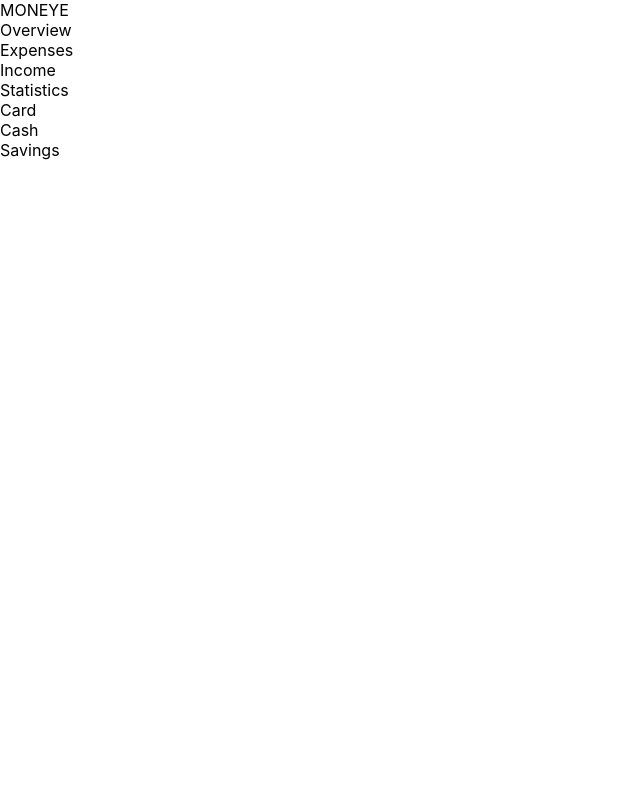
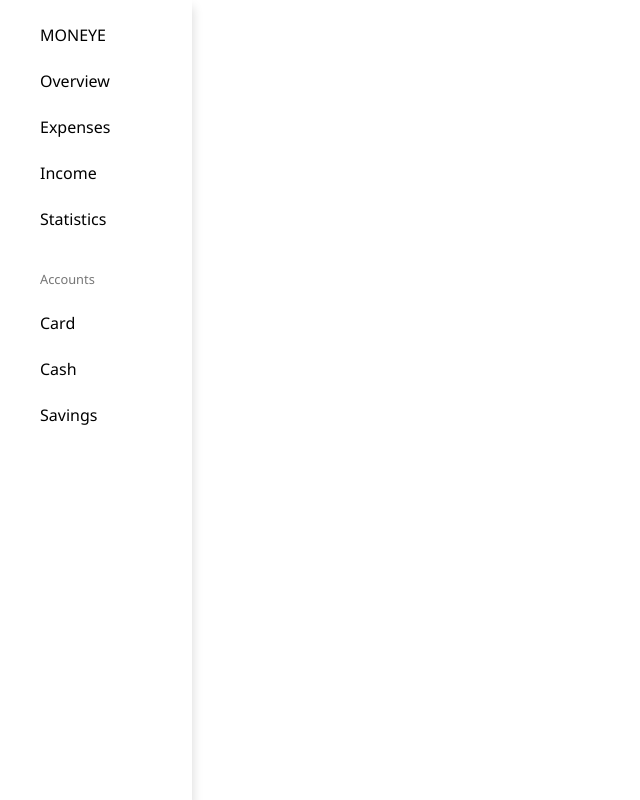
Before and after one commit to JustD4nTe/Moneye, a React (Create React App) app in the folder client/: page / in a window 1280 px wide. Shown: the whole page, without its empty margins (0-640 px from the left). Built offline with nearby package versions, Linux system fonts and the light colour scheme.

Commit message:
Add some styles for navbar

```diff
--- a/client/public/index.html
+++ b/client/public/index.html
@@ -24,7 +24,7 @@
       work correctly both with client-side routing and a non-root public URL.
       Learn how to configure a non-root public URL by running `npm run build`.
     -->
-    <title>React App</title>
+    <title>Moneye - Keep eyes on money</title>
   </head>
   <body>
     <noscript>You need to enable JavaScript to run this app.</noscript>
--- a/client/src/components/Navbar.jsx
+++ b/client/src/components/Navbar.jsx
@@ -5,64 +5,67 @@ import { NavLink } from "react-router-dom";
 import { makeStyles } from "@material-ui/core/styles";
 import { Box } from "@material-ui/core/";
 
-export default function Navigation(props) {
+export default function Navigation() {
   const style = makeStyles({
+    navLinks: {
+      display: "flex",
+      flexDirection: "column",
+    },
     link: {
       textDecoration: "none",
-        color: "black"
-    }
+      color: "black",
+      marginLeft: "40px",
+      marginTop: "24px",
+    },
+    accounts: {
+      marginLeft: "40px",
+      marginTop: "40px",
+      fontSize: "0.8em",
+      color: "#767676",
+    },
   })();
 
   return (
-    <div className="header-menu">
+    <div className="navbar">
       {/* Logo */}
-      <Box>
+
       <NavLink exact to="/" className={style.link}>
         MONEYE
       </NavLink>
-      </Box>
 
       {/* Categories */}
       <Box className={style.navLinks}>
-        <Box>
         <NavLink exact to="/" className={style.link} activeClassName={style.activeLink}>
           Overview
         </NavLink>
-        </Box>
-        <Box>
+
         <NavLink exact to="/" className={style.link} activeClassName={style.activeLink}>
           Expenses
         </NavLink>
-        </Box>
-        <Box>
+
         <NavLink exact to="/" className={style.link} activeClassName={style.activeLink}>
           Income
         </NavLink>
-        </Box>
 
-        <Box>
         <NavLink exact to="/" className={style.link} activeClassName={style.activeLink}>
           Statistics
         </NavLink>
-        </Box>
 
         {/* Accounts */}
-        <Box>
+        <span className={style.accounts}>Accounts</span>
+
         <NavLink exact to="/" className={style.link} activeClassName={style.activeLink}>
           Card
         </NavLink>
-        </Box>
-        <Box>
+
         <NavLink exact to="/" className={style.link} activeClassName={style.activeLink}>
           Cash
         </NavLink>
-        </Box>
-        <Box>
+
         <NavLink exact to="/" className={style.link} activeClassName={style.activeLink}>
           Savings
         </NavLink>
       </Box>
-      </Box>
     </div>
   );
 }
--- a/client/src/index.css
+++ b/client/src/index.css
@@ -1,13 +1,14 @@
 body {
   margin: 0;
-  font-family: -apple-system, BlinkMacSystemFont, 'Segoe UI', 'Roboto', 'Oxygen',
-    'Ubuntu', 'Cantarell', 'Fira Sans', 'Droid Sans', 'Helvetica Neue',
-    sans-serif;
+  font-family: "Segoe UI", "Roboto", "Oxygen", "Ubuntu", sans-serif;
   -webkit-font-smoothing: antialiased;
   -moz-osx-font-smoothing: grayscale;
 }
 
-code {
-  font-family: source-code-pro, Menlo, Monaco, Consolas, 'Courier New',
-    monospace;
+.navbar {
+  display: flex;
+  flex-direction: column;
+  height: 100vh;
+  width: 12em;
+  box-shadow: 0 8px 10px 1px rgba(0, 0, 0, 0.14);
 }
```
Also changed, not shown: client/src/App.js (+5 -7 lines). Lines whose indentation alone changed are shown as unchanged.
